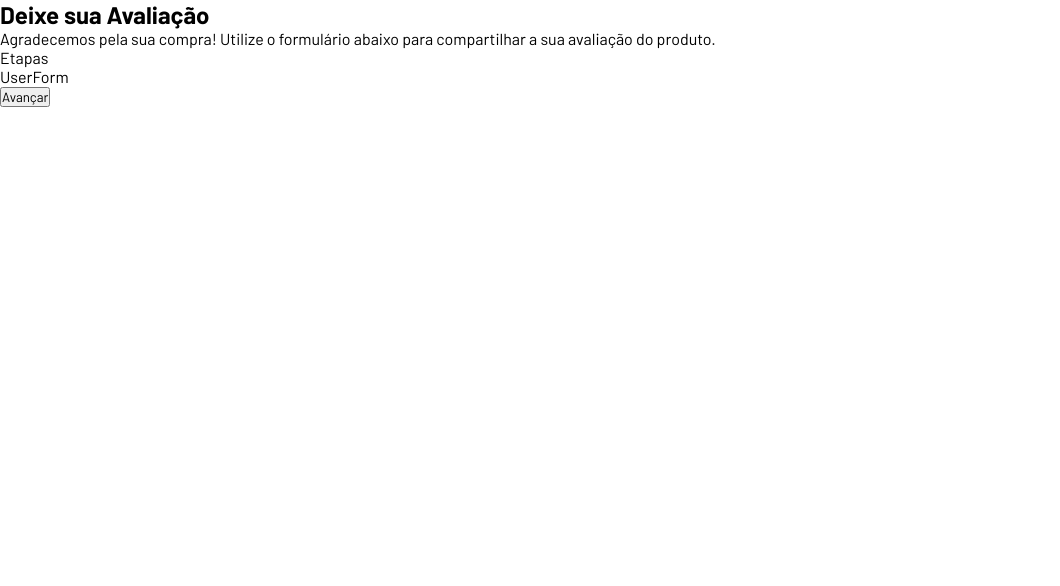
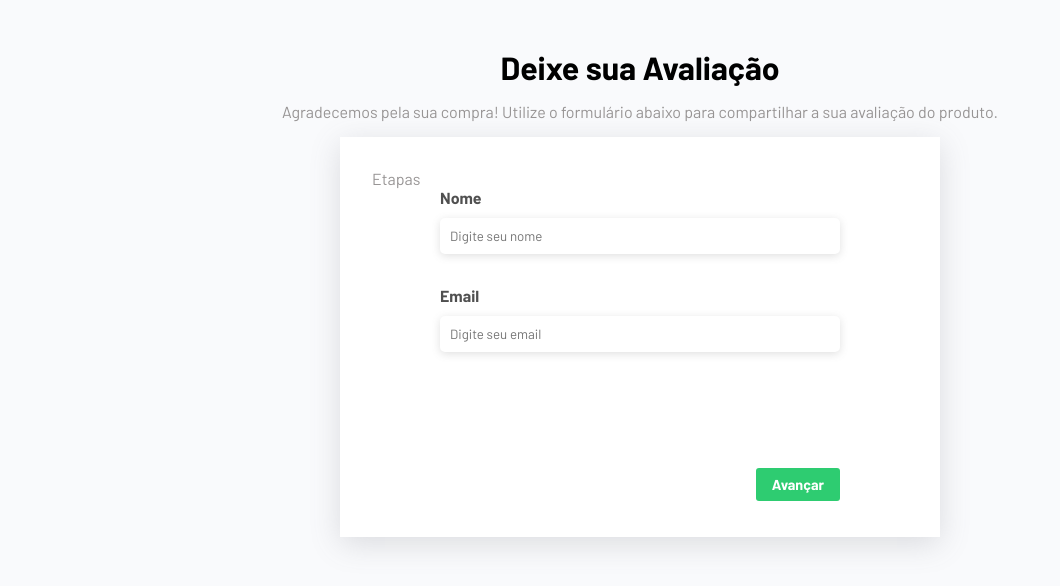
Before and after one commit to kaykyveiga/multistep-form, a React (Vite) app: page / in a window 1280 px wide. Shown: the top 586 px of the page, without its empty margins (0-1060 px from the left). Built offline with nearby package versions, Linux system fonts and the light colour scheme.

Commit message:
initial styles

```diff
--- a/src/App.css
+++ b/src/App.css
@@ -0,0 +1,78 @@
+.app {
+    padding: 2rem;
+}
+
+.header {
+    text-align: center;
+    margin-bottom: 1rem;
+}
+
+.header h2 {
+    padding: 1rem;
+    font-size: 2rem;
+}
+
+.form-conteiner {
+    background: #fff;
+    box-shadow: rgba(100, 100, 111, .2) 0px 7px 29px 0px;
+    height: 400px;
+    max-width: 600px;
+    margin: auto;
+    padding: 2rem;
+}
+
+.form-conteiner form {
+    max-width: 400px;
+    margin: auto;
+}
+
+.input-conteiner {
+    min-height: 280px;
+}
+
+.form-control label {
+    display: flex;
+    flex-direction: column;
+    gap: 0.7rem;
+    font-weight: bold;
+    color: #000000af;
+    margin-bottom: 2rem;
+}
+
+input,
+textarea {
+    border: none;
+    border-radius: 5px;
+    box-shadow: rgba(99, 99, 99, .2) 0px 2px 8px 0px;
+    padding: 10px;
+}
+
+textarea {
+    height: 120px;
+}
+
+.actions {
+    display: flex;
+    justify-content: flex-end;
+    gap: 1rem;
+}
+
+.actions button {
+    font-size: 0.9rem;
+    font-weight: bold;
+    padding: 0.5rem 1rem;
+    background: #ccc;
+    cursor: pointer;
+    border: none;
+    border-radius: 3px;
+}
+
+.actions .advance {
+    background: #2ECC71;
+    color: #ffffff;
+}
+
+.actions #back {
+    background: #ee3030;
+    color: #ffffff;
+}
--- a/src/App.jsx
+++ b/src/App.jsx
@@ -17,17 +17,23 @@ function App() {
   const { currentStep, currentComponent, stepChange, firstStep, lastStep } = useForm(formComponents)
 
   return (
-    <div className="App">
+    <div className="app">
+      <div className="header">
         <h2>Deixe sua Avaliação</h2>
         <p>Agradecemos pela sua compra! Utilize o formulário abaixo para compartilhar a sua avaliação do produto.</p>
+      </div>
+      <div className="form-conteiner">
         <p>Etapas</p>
         <form onSubmit={(e) => stepChange(currentStep + 1, e)}>
           <div className="input-conteiner">{currentComponent}</div>
           <div className="actions">
-          {!firstStep && (<button type='button' onClick={() => stepChange(currentStep - 1)}>Voltar</button>)}
-          {!lastStep ? (<button type='submit'>Avançar</button>) : (<button type='button'>Enviar</button>)}
+            {!firstStep && (<button id='back' type='button' onClick={() => stepChange(currentStep - 1)}>Voltar</button>)}
+            {!lastStep ? (<button className='advance' type='submit'>Avançar</button>) : (<button className='advance' type='button'>Enviar</button>)}
           </div>
+
         </form>
+
+      </div>
     </div>
   )
 }
--- a/src/components/UserForm.jsx
+++ b/src/components/UserForm.jsx
@@ -1,7 +1,20 @@
 
 const UserForm = () => {
   return (
-    <div>UserForm</div>
+    <div>
+      <div className="form-control">
+        <label>
+          <span>Nome</span>
+          <input type="text" name="name" id="name" required placeholder="Digite seu nome" />
+        </label>
+      </div>
+      <div className="form-control">
+        <label>
+          <span>Email</span>
+          <input type="email" name="email" id="email" required placeholder="Digite seu email" />
+        </label>
+      </div>
+    </div>
   )
 }
 
--- a/src/index.css
+++ b/src/index.css
@@ -1,5 +1,14 @@
 *{
     margin: 0;
     padding: 0;
+    box-sizing: border-box;
     font-family: 'Barlow', sans-serif;
 }
+
+body{
+    background-color: #f9fafc;
+}
+
+p {
+    color: #979494;
+}
```
Lines whose indentation alone changed are shown as unchanged.
